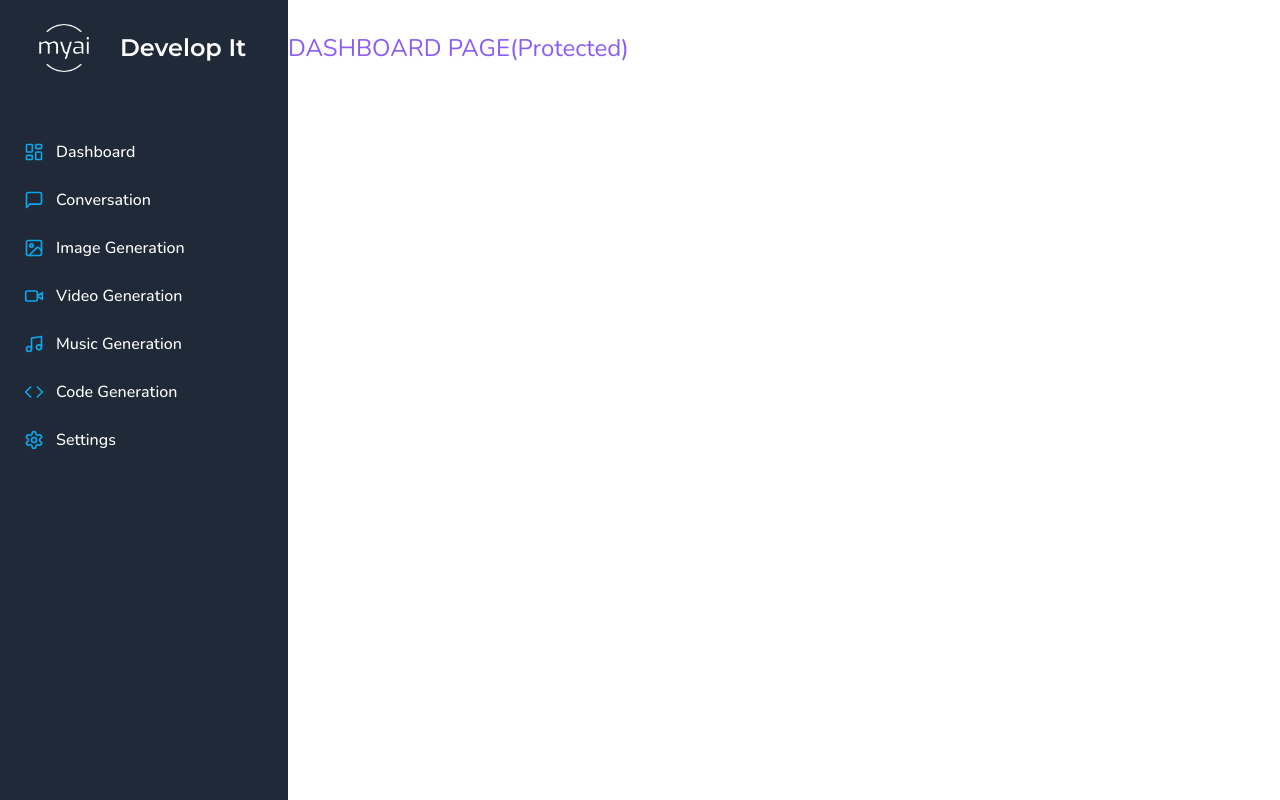
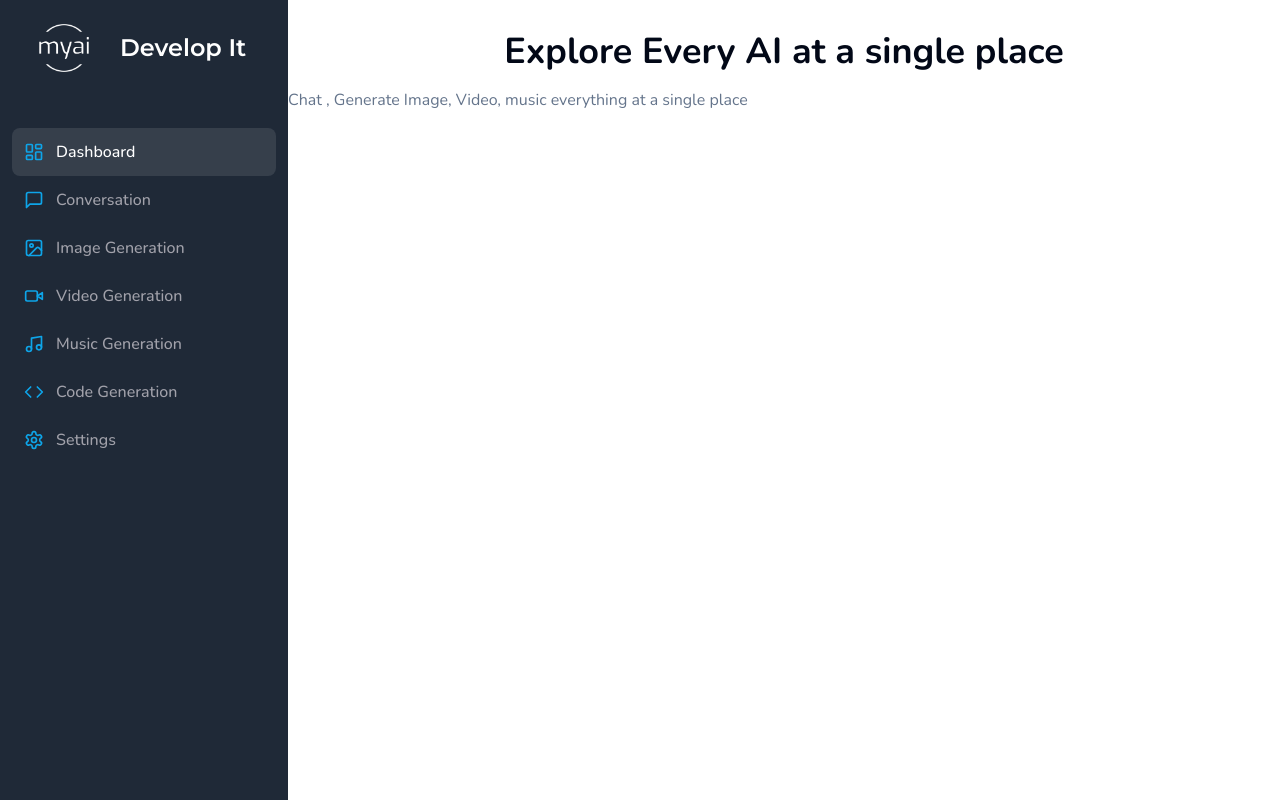
Before and after one commit to adityatyagi-av/IndiStay, a Next.js app: page /dashboard in a window 1280 px wide. Built offline with nearby package versions, Linux system fonts and the light colour scheme.

Commit message:
Added changes

```diff
--- a/app/(dashboard)/(routes)/dashboard/page.tsx
+++ b/app/(dashboard)/(routes)/dashboard/page.tsx
@@ -1,6 +1,12 @@
 export default function DashboardPage() {
     return (
-      <div className='text-violet-500 text-2xl'>DASHBOARD PAGE(Protected)</div>
-
+     <div>
+      <div className="mb-8 space-y-4">
+        <h2 className="text-2xl md:text-4xl font-bold text-center">
+          Explore Every AI at a single place
+        </h2>
+        <p className="text-muted-foreground">Chat , Generate Image, Video, music everything at a single place</p>
+      </div>
+     </div>
     )
   }
--- a/components/moblie-sidebar.tsx
+++ b/components/moblie-sidebar.tsx
@@ -1,13 +1,31 @@
 "use client"
 
+import { Menu } from 'lucide-react'
 import { Button } from './ui/button'
-import { Menu } from 'lucide-react'
+import { Sheet, SheetContent, SheetTrigger } from "@/components/ui/sheet"
+import Sidebar from './sidebar'
+import { useEffect, useState } from 'react'
 
 const Mobile_Sidebar = () => {
+  const[ isMounted,setIsMounted]=useState(false);
+  useEffect(()=>{
+    setIsMounted(true)
+  },[]);
+
+  if(!isMounted){
+    return null;
+  }
   return (
+    <Sheet>
+      <SheetTrigger>
     <Button variant="ghost" size="icon" className="md:hidden">
         <Menu/>
       </Button>
+      </SheetTrigger>
+      <SheetContent side="left" className='p-0' >
+    <Sidebar/>
+      </SheetContent>
+      </Sheet>
   )
 }
 
--- a/components/sidebar.tsx
+++ b/components/sidebar.tsx
@@ -4,7 +4,7 @@ import Image from "next/image"
 import Link from "next/link"
 import { cn } from "@/lib/utils"
 import { Code, CodeIcon, ImageIcon, LayoutDashboard, MessageSquare, MusicIcon, SettingsIcon, VideoIcon } from "lucide-react"
-
+import { usePathname } from 'next/navigation'
 const monsterrat=Montserrat({weight:"600",
 subsets:["latin"]})
 
@@ -56,6 +56,7 @@ const routes=[
 
 
 const Sidebar = () => {
+  const pathname= usePathname();
   return (
     <div className="space-y-4 py-4 flex flex-col h-full bg-gray-800 text-white">
       <div className="px-3 py-2 flex-1">
@@ -73,7 +74,8 @@ const Sidebar = () => {
           {routes.map((route)=>(
             <Link href={route.href}
             key={route.href}>
-              <div className="flex items-center flex-1 p-3 w-full justify-start font-medium cursor-pointer hover:text-white hover:bg-white/10 rounded-lg transition">
+              <div className={cn("flex items-center flex-1 p-3 w-full justify-start font-medium cursor-pointer hover:text-white hover:bg-white/10 rounded-lg transition",
+              pathname===route.href?"text-white bg-white/10":"text-zinc-400")}>
                 <route.icon className={cn("h-5 w-5 mr-3",route.color)}/>
                 {route.label}
               </div>
```
